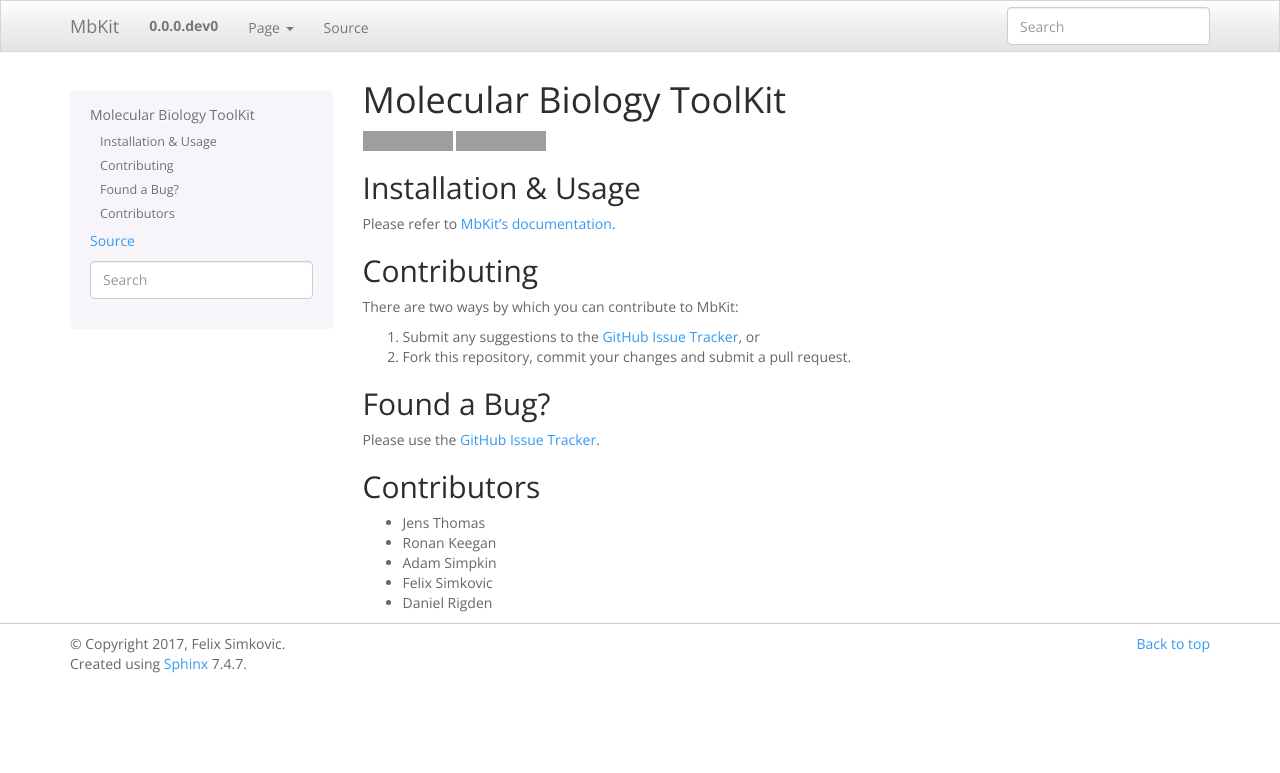
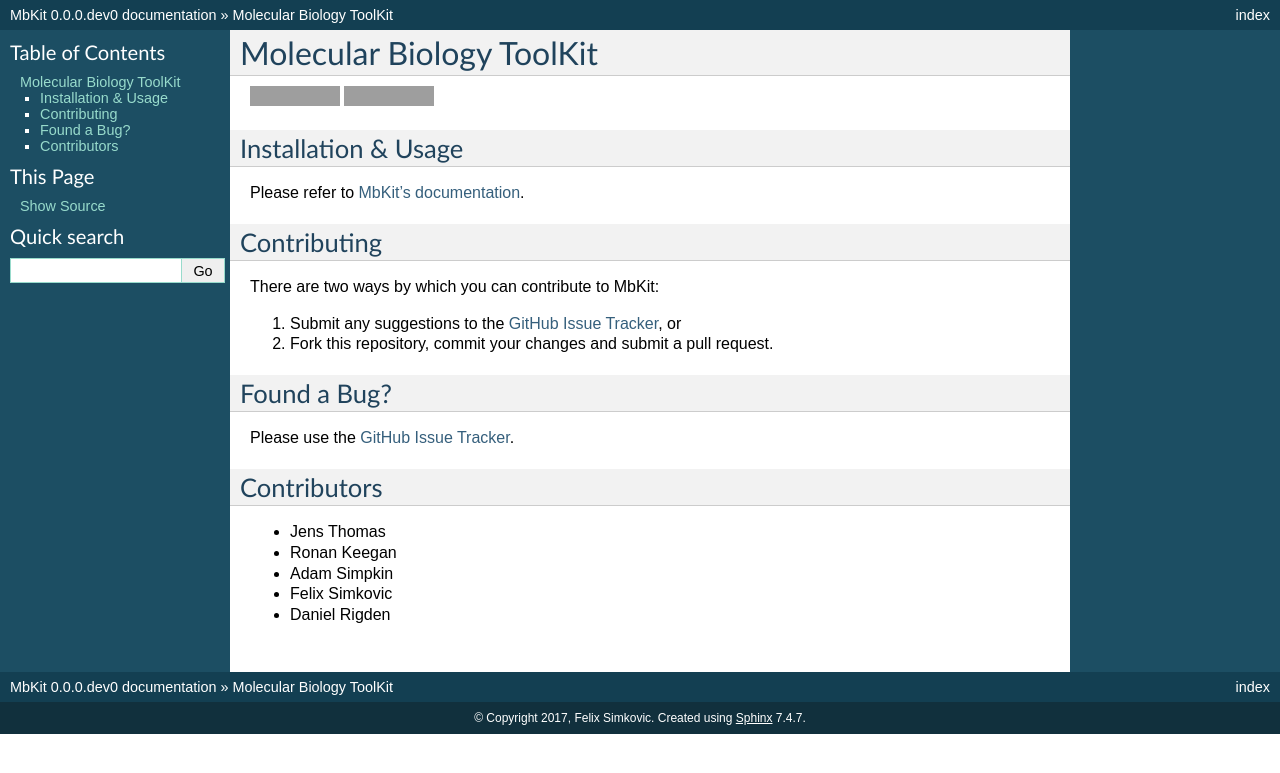
Before and after one commit to fsimkovic/mxkit, a Sphinx documentation site: the page built from docs/index.rst, in a window 1280 px wide. Shown: the top 773 px of the page. Built offline with Sphinx 7.4.7, drawn with Linux system fonts in a browser that asks for light colours; grey boxes are pictures that could not be loaded.

Commit message:
theme reversed to working version

```diff
--- a/docs/conf.py
+++ b/docs/conf.py
@@ -46,11 +46,11 @@
     msg = "Error: numpydoc must be installed before generating this documentation"
     raise ImportError(msg)
 
-try:
-    import sphinx_bootstrap_theme
-except ImportError:
-    msg = "Error: sphinx_bootstrap_theme must be installed before generating this documentation"
-    raise ImportError(msg)
+# try:
+#     import sphinx_bootstrap_theme
+# except ImportError:
+#     msg = "Error: sphinx_bootstrap_theme must be installed before generating this documentation"
+#     raise ImportError(msg)
 
 try:
     import mbkit.version
@@ -116,21 +116,22 @@
 # -- Options for HTML output ----------------------------------------------
 
 # Add any paths that contain custom themes here, relative to this directory.
-html_theme_path = sphinx_bootstrap_theme.get_html_theme_path()
+#html_theme_path = sphinx_bootstrap_theme.get_html_theme_path()
 
 # The theme to use for HTML and HTML Help pages.  See the documentation for
 # a list of builtin themes.
-html_theme = 'bootstrap'
+# html_theme = 'bootstrap'
+html_theme = 'classic'
 
 # Theme options are theme-specific and customize the look and feel of a theme
 # further.  For a list of options available for each theme, see the
 # documentation.
-html_theme_options = {
-    # Bootswatch (http://bootswatch.com/) theme.
-    'bootswatch_theme': "spacelab",
-    # Choose Bootstrap version.
-    'bootstrap_version': "3",
-}
+# html_theme_options = {
+#     # Bootswatch (http://bootswatch.com/) theme.
+#     'bootswatch_theme': "spacelab",
+#     # Choose Bootstrap version.
+#     'bootstrap_version': "3",
+# }
 
 # Add any paths that contain custom static files (such as style sheets) here,
 # relative to this directory. They are copied after the builtin static files,
```
